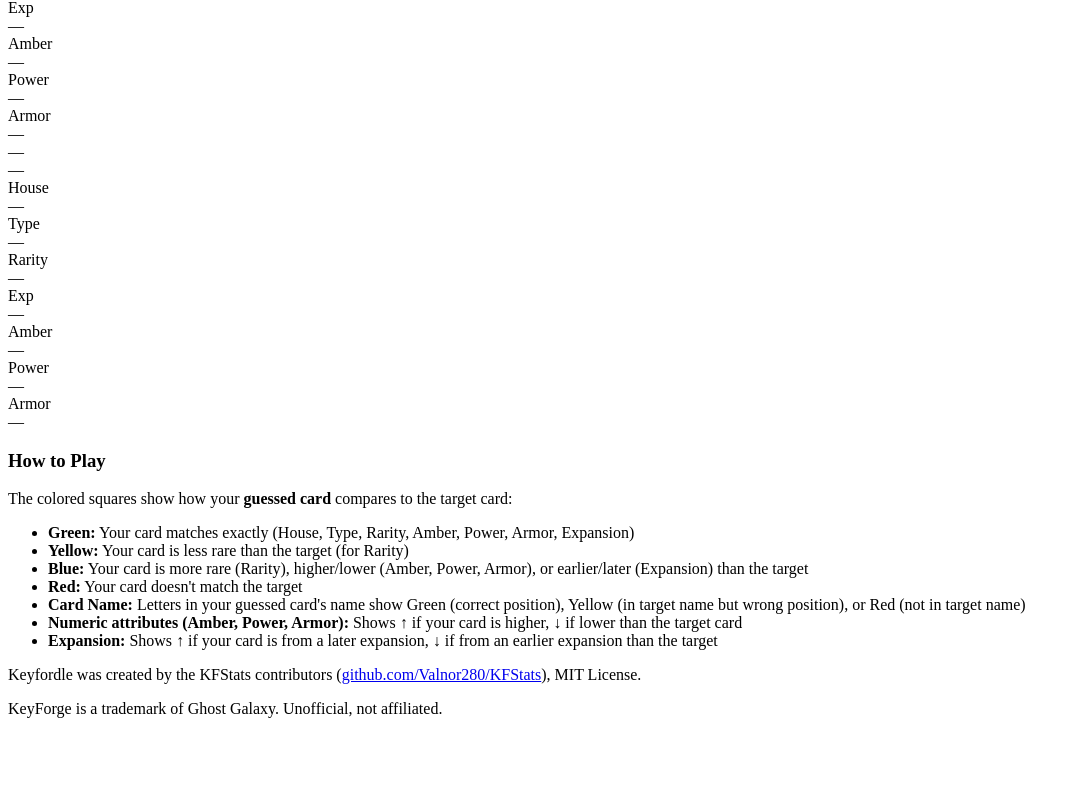
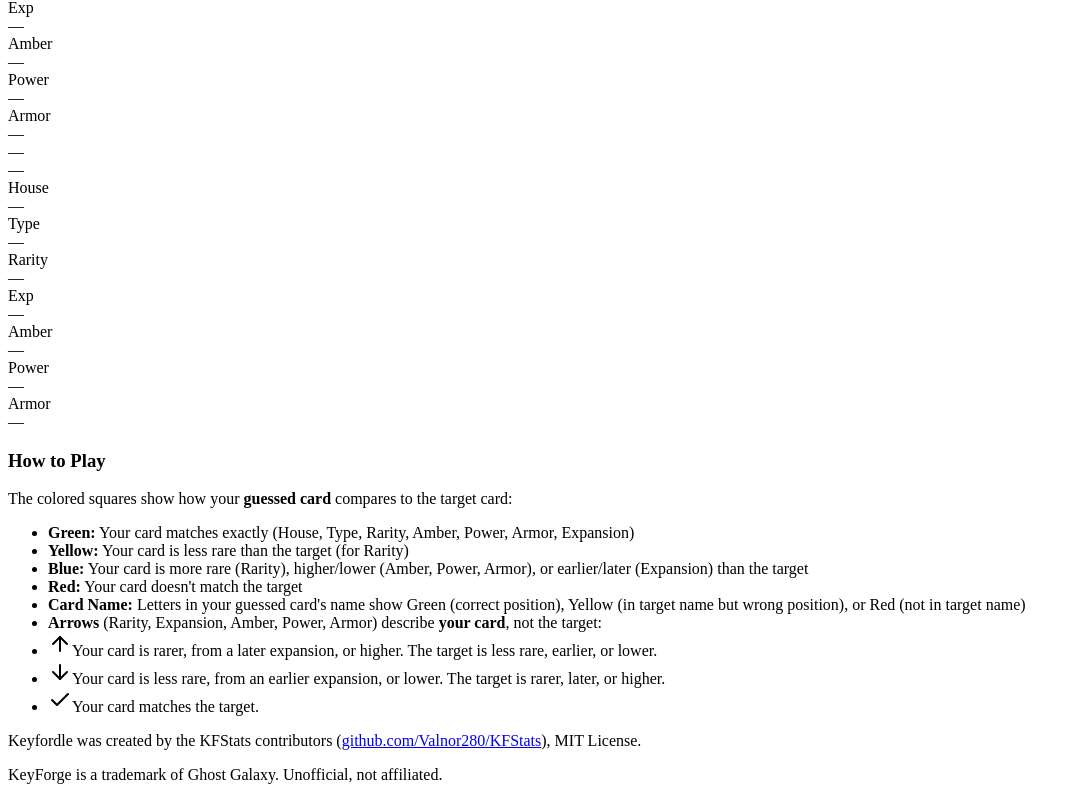
Before and after one commit to dmikalova/keyfordle, a React (Vite) app in the folder web/: page / in a window 1280 px wide. Shown: the part 1522-2322 px from the top of the page, without its empty margins (0-1081 px from the left). Before the commit the page ends 2256 px from the top, so only its background shows below. Built offline with nearby package versions, Linux system fonts and the light colour scheme; no server answers.

Commit message:
feat(web): show the hint icons in the guide and say which card they describe

```diff
--- a/web/src/pages/Keyfordle.tsx
+++ b/web/src/pages/Keyfordle.tsx
@@ -940,13 +940,27 @@ const Keyfordle = () => {
               <strong>Card Name:</strong> Letters in your guessed card's name show Green (correct
               position), Yellow (in target name but wrong position), or Red (not in target name)
             </li>
-            <li>
-              <strong>Numeric attributes (Amber, Power, Armor):</strong> Shows ↑ if your card is
-              higher, ↓ if lower than the target card
+            <li className="mt-2">
+              <strong>Arrows</strong> (Rarity, Expansion, Amber, Power, Armor) describe{" "}
+              <strong>your card</strong>, not the target:
             </li>
-            <li>
-              <strong>Expansion:</strong> Shows ↑ if your card is from a later expansion, ↓ if from
-              an earlier expansion than the target
+            <li className="flex items-start gap-2">
+              <ArrowUp className="h-4 w-4 mt-0.5 flex-shrink-0" />
+              <span>
+                Your card is rarer, from a later expansion, or higher. The target is less rare,
+                earlier, or lower.
+              </span>
+            </li>
+            <li className="flex items-start gap-2">
+              <ArrowDown className="h-4 w-4 mt-0.5 flex-shrink-0" />
+              <span>
+                Your card is less rare, from an earlier expansion, or lower. The target is rarer,
+                later, or higher.
+              </span>
+            </li>
+            <li className="flex items-start gap-2">
+              <Check className="h-4 w-4 mt-0.5 flex-shrink-0" />
+              <span>Your card matches the target.</span>
             </li>
           </ul>
         </div>
```
